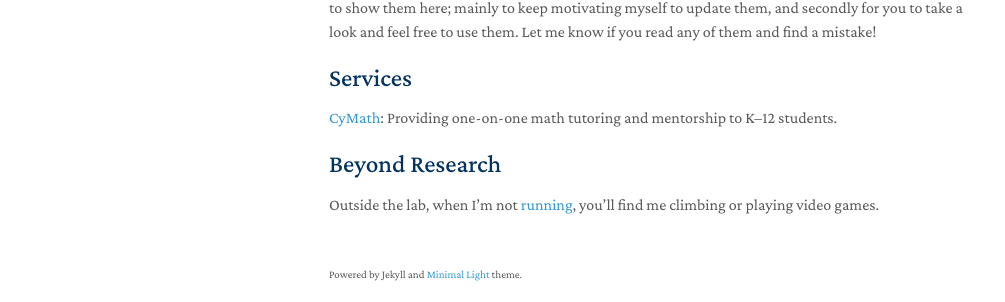
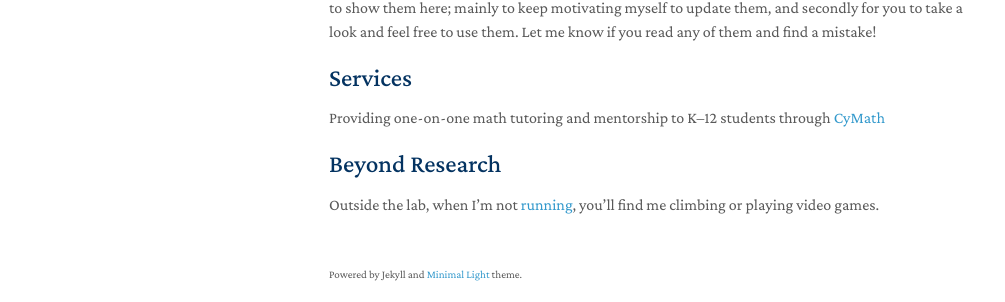
Before and after one commit to mobinaamrollahi/mobinaamrollahi.github.io, a Jekyll site: the page built from index.md, in a window 1280 px wide and 986 px high. Shown: the part 631-933 px from the top of the window, without its empty margins (141-1146 px from the left). Built offline with Jekyll 4.4.1, drawn with Linux system fonts in a browser that asks for light colours; a style sheet for code colours, icons or effects is not loaded; our own code applies the rules of GitHub Pages for plain Markdown files.

Commit message:
Update index.md

```diff
--- a/index.md
+++ b/index.md
@@ -26,7 +26,8 @@ Before my PhD, I completed my BS at [Sharif University of Technology](https://en
 
 {% include_relative _includes/notes.md %}
 
-{% include_relative _includes/services.md %}
+## Services
+Providing one-on-one math tutoring and mentorship to K–12 students through [CyMath](https://cymath.iastate.edu/)
 
 ## Beyond Research
 Outside the lab, when I’m not [running](https://www.strava.com/athletes/44255783), you’ll find me climbing or playing video games.
```
